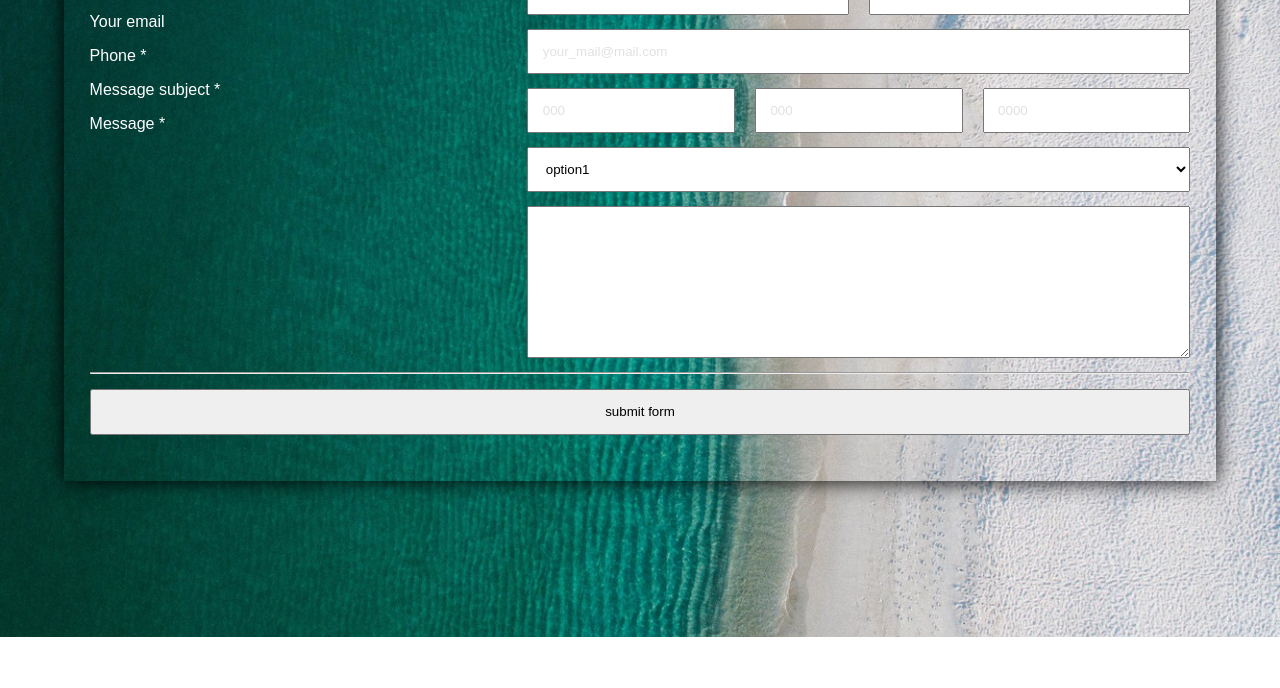
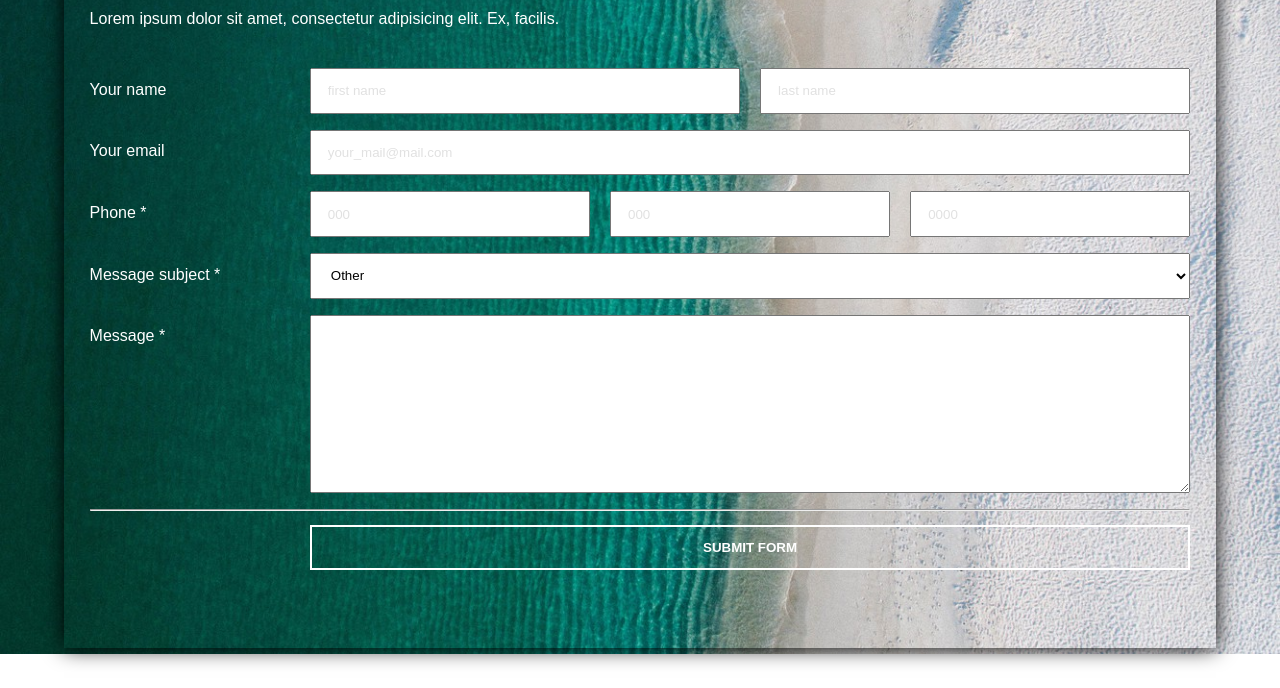
Before and after one commit to Popovsky/form2, a plain HTML site: page index.html in a window 1280 px wide. Shown: the part 163-851 px from the top of the page. Before the commit the page ends 800 px from the top, so only its background shows below. Drawn offline with Linux system fonts and the light colour scheme.

Commit message:
Commit 2

```diff
--- a/css/reset.css
+++ /dev/null
@@ -1,366 +0,0 @@
-/* http://meyerweb.com/eric/tools/css/reset/
-   v2.0-modified | 20110126
-   License: none (public domain)
-*/
-
-html, body, div, span, applet, object, iframe,
-h1, h2, h3, h4, h5, h6, p, blockquote, pre,
-a, abbr, acronym, address, big, cite, code,
-del, dfn, em, img, ins, kbd, q, s, samp,
-small, strike, strong, sub, sup, tt, var,
-b, u, i, center,
-dl, dt, dd, ol, ul, li,
-fieldset, form, label, legend,
-table, caption, tbody, tfoot, thead, tr, th, td,
-article, aside, canvas, details, embed,
-figure, figcaption, footer, header, hgroup,
-menu, nav, output, ruby, section, summary,
-time, mark, audio, video {
-    margin: 0;
-    padding: 0;
-    border: 0;
-    font-size: 100%;
-    font: inherit;
-    vertical-align: baseline;
-}
-
-/* make sure to set some focus styles for accessibility */
-:focus {
-    outline: 0;
-}
-
-/* HTML5 display-role reset for older browsers */
-article, aside, details, figcaption, figure,
-footer, header, hgroup, menu, nav, section {
-    display: block;
-}
-
-body {
-    line-height: 1;
-}
-
-ol, ul {
-    list-style: none;
-}
-
-blockquote, q {
-    quotes: none;
-}
-
-blockquote:before, blockquote:after,
-q:before, q:after {
-    content: '';
-    content: none;
-}
-
-table {
-    border-collapse: collapse;
-    border-spacing: 0;
-}
-
-input[type=search]::-webkit-search-cancel-button,
-input[type=search]::-webkit-search-decoration,
-input[type=search]::-webkit-search-results-button,
-input[type=search]::-webkit-search-results-decoration {
-    -webkit-appearance: none;
-    -moz-appearance: none;
-}
-
-input[type=search] {
-    -webkit-appearance: none;
-    -moz-appearance: none;
-    -webkit-box-sizing: content-box;
-    -moz-box-sizing: content-box;
-    box-sizing: content-box;
-}
-
-textarea {
-    overflow: auto;
-    vertical-align: top;
-    resize: vertical;
-}
-
-/**
- * Correct `inline-block` display not defined in IE 6/7/8/9 and Firefox 3.
- */
-
-audio,
-canvas,
-video {
-    display: inline-block;
-    *display: inline;
-    *zoom: 1;
-    max-width: 100%;
-}
-
-/**
- * Prevent modern browsers from displaying `audio` without controls.
- * Remove excess height in iOS 5 devices.
- */
-
-audio:not([controls]) {
-    display: none;
-    height: 0;
-}
-
-/**
- * Address styling not present in IE 7/8/9, Firefox 3, and Safari 4.
- * Known issue: no IE 6 support.
- */
-
-[hidden] {
-    display: none;
-}
-
-/**
- * 1. Correct text resizing oddly in IE 6/7 when body `font-size` is set using
- *    `em` units.
- * 2. Prevent iOS text size adjust after orientation change, without disabling
- *    user zoom.
- */
-
-html {
-    font-size: 100%; /* 1 */
-    -webkit-text-size-adjust: 100%; /* 2 */
-    -ms-text-size-adjust: 100%; /* 2 */
-}
-
-/**
- * Address `outline` inconsistency between Chrome and other browsers.
- */
-
-a:focus {
-    outline: thin dotted;
-}
-
-/**
- * Improve readability when focused and also mouse hovered in all browsers.
- */
-
-a:active,
-a:hover {
-    outline: 0;
-}
-
-/**
- * 1. Remove border when inside `a` element in IE 6/7/8/9 and Firefox 3.
- * 2. Improve image quality when scaled in IE 7.
- */
-
-img {
-    border: 0; /* 1 */
-    -ms-interpolation-mode: bicubic; /* 2 */
-}
-
-/**
- * Address margin not present in IE 6/7/8/9, Safari 5, and Opera 11.
- */
-
-figure {
-    margin: 0;
-}
-
-/**
- * Correct margin displayed oddly in IE 6/7.
- */
-
-form {
-    margin: 0;
-}
-
-/**
- * Define consistent border, margin, and padding.
- */
-
-fieldset {
-    border: 1px solid #c0c0c0;
-    margin: 0 2px;
-    padding: 0.35em 0.625em 0.75em;
-}
-
-/**
- * 1. Correct color not being inherited in IE 6/7/8/9.
- * 2. Correct text not wrapping in Firefox 3.
- * 3. Correct alignment displayed oddly in IE 6/7.
- */
-
-legend {
-    border: 0; /* 1 */
-    padding: 0;
-    white-space: normal; /* 2 */
-    *margin-left: -7px; /* 3 */
-}
-
-/**
- * 1. Correct font size not being inherited in all browsers.
- * 2. Address margins set differently in IE 6/7, Firefox 3+, Safari 5,
- *    and Chrome.
- * 3. Improve appearance and consistency in all browsers.
- */
-
-button,
-input,
-select,
-textarea {
-    font-size: 100%; /* 1 */
-    margin: 0; /* 2 */
-    vertical-align: baseline; /* 3 */
-    *vertical-align: middle; /* 3 */
-}
-
-/**
- * Address Firefox 3+ setting `line-height` on `input` using `!important` in
- * the UA stylesheet.
- */
-
-button,
-input {
-    line-height: normal;
-}
-
-/**
- * Address inconsistent `text-transform` inheritance for `button` and `select`.
- * All other form control elements do not inherit `text-transform` values.
- * Correct `button` style inheritance in Chrome, Safari 5+, and IE 6+.
- * Correct `select` style inheritance in Firefox 4+ and Opera.
- */
-
-button,
-select {
-    text-transform: none;
-}
-
-/**
- * 1. Avoid the WebKit bug in Android 4.0.* where (2) destroys native `audio`
- *    and `video` controls.
- * 2. Correct inability to style clickable `input` types in iOS.
- * 3. Improve usability and consistency of cursor style between image-type
- *    `input` and others.
- * 4. Remove inner spacing in IE 7 without affecting normal text inputs.
- *    Known issue: inner spacing remains in IE 6.
- */
-
-button,
-html input[type="button"], /* 1 */
-input[type="reset"],
-input[type="submit"] {
-    -webkit-appearance: button; /* 2 */
-    cursor: pointer; /* 3 */
-    *overflow: visible;  /* 4 */
-}
-
-/**
- * Re-set default cursor for disabled elements.
- */
-
-button[disabled],
-html input[disabled] {
-    cursor: default;
-}
-
-/**
- * 1. Address box sizing set to content-box in IE 8/9.
- * 2. Remove excess padding in IE 8/9.
- * 3. Remove excess padding in IE 7.
- *    Known issue: excess padding remains in IE 6.
- */
-
-input[type="checkbox"],
-input[type="radio"] {
-    box-sizing: border-box; /* 1 */
-    padding: 0; /* 2 */
-    *height: 13px; /* 3 */
-    *width: 13px; /* 3 */
-}
-
-/**
- * 1. Address `appearance` set to `searchfield` in Safari 5 and Chrome.
- * 2. Address `box-sizing` set to `border-box` in Safari 5 and Chrome
- *    (include `-moz` to future-proof).
- */
-
-input[type="search"] {
-    -webkit-appearance: textfield; /* 1 */
-    -moz-box-sizing: content-box;
-    -webkit-box-sizing: content-box; /* 2 */
-    box-sizing: content-box;
-}
-
-/**
- * Remove inner padding and search cancel button in Safari 5 and Chrome
- * on OS X.
- */
-
-input[type="search"]::-webkit-search-cancel-button,
-input[type="search"]::-webkit-search-decoration {
-    -webkit-appearance: none;
-}
-
-/**
- * Remove inner padding and border in Firefox 3+.
- */
-
-button::-moz-focus-inner,
-input::-moz-focus-inner {
-    border: 0;
-    padding: 0;
-}
-
-/**
- * 1. Remove default vertical scrollbar in IE 6/7/8/9.
- * 2. Improve readability and alignment in all browsers.
- */
-
-textarea {
-    overflow: auto; /* 1 */
-    vertical-align: top; /* 2 */
-}
-
-/**
- * Remove most spacing between table cells.
- */
-
-table {
-    border-collapse: collapse;
-    border-spacing: 0;
-}
-
-html,
-button,
-input,
-select,
-textarea {
-    color: #222;
-}
-
-
-::-moz-selection {
-    background: #b3d4fc;
-    text-shadow: none;
-}
-
-::selection {
-    background: #b3d4fc;
-    text-shadow: none;
-}
-
-img {
-    vertical-align: middle;
-}
-
-fieldset {
-    border: 0;
-    margin: 0;
-    padding: 0;
-}
-
-textarea {
-    resize: vertical;
-}
-
-.chromeframe {
-    margin: 0.2em 0;
-    background: #ccc;
-    color: #000;
-    padding: 0.2em 0;
-}
--- a/css/styles.css
+++ b/css/styles.css
@@ -1,4 +1,3 @@
-/*@import "reset.css";*/
 * {
     margin: 0;
     padding: 0;
@@ -11,8 +10,10 @@
     object-fit: cover;
     background-repeat: no-repeat;
     min-height: 100vh;
-    height: 100%;
+    /*height: 100%;*/
     padding: 5vh 5vw;
+    display: flex;
+    align-items: center;
 }
 
 .contentForm {
@@ -21,44 +22,73 @@
     width: 100%;
     font-family: sans-serif;
     color: white;
-    padding: 5vh 2vw;
+    padding: 8vh 2vw;
+    max-width: 1200px;
+    margin: auto;
+}
+
+.formName {
+    font-size: 2em;
+}
+
+.formDescription {
+    margin: 2em 0 2.5em;
+    white-space: nowrap;
+    overflow: hidden;
+    text-overflow: ellipsis;
+}
+
+.userFormSection {
+    display: flex;
+    justify-content: space-between;
+    margin: 1em 0;
+}
+
+.text > *, .submitButton {
+    cursor: pointer;
+}
+
+.text {
+    width: 20%;
+    padding-top: 0.8em;
+}
+
+.input {
+    display: flex;
+    justify-content: space-between;
+    width: 80%;
+}
+
+.input > *, .submitButton {
+    padding: 1em 1.2em;
+}
+
+.input > * {
+    width: 100%;
+}
+
+.input > input + input {
+    margin-left: 1.5em;
 }
 
 .contentForm:first-letter {
     text-transform: uppercase;
 }
-
-.contentWrapper {
-    display: flex;
-    justify-content: space-between;
-}
-
-.labelContent > .labelWrapper {
-    margin-top: 1em;
-}
-
-.inputContent > div {
-    display: flex;
-    justify-content: space-between;
-}
-
-.inputContent > div > *, .submitButton, .line {
-    width: 100%;
-    margin: 0.5em 0;
-}
-
-.inputContent > div > input + input {
-    margin-left: 1.5em;
-}
-
+/*===================================*/
 .contentForm div:first-letter {
     text-transform: uppercase;
-}
-
-.contentForm input, .contentForm select, .contentForm button {
-    padding: 1em;
 }
 
 .contentForm input::placeholder {
     color: #e1e1e1;
 }
+/*====================================*/
+.submitButton {
+    margin: 1em 0 1em auto;
+    background: transparent;
+    border: 2px solid white;
+    color: white;
+    text-transform: uppercase;
+    display: table;
+    font-weight: bold;
+}
--- a/index.html
+++ b/index.html
@@ -14,59 +14,61 @@
         <h1 class="formName">contact form</h1>
         <p class="formDescription">Lorem ipsum dolor sit amet, consectetur adipisicing elit. Ex, facilis.</p>
 
-        <div class="contentWrapper">
-            <div class="labelContent">
-                <div class="labelWrapper">
-                    <label for="">your name</label>
+        <section class="userName userFormSection">
+            <div class="text">
+                <label for="name">
+                    your name
+                </label>
             </div>
-                <div class="labelWrapper">
-                    <label for="">your email</label>
-                </div>
-                <div class="labelWrapper">
-                    <label for="">phone *</label>
-                </div>
-                <div class="labelWrapper">
-                    <label for="">message subject *</label>
-                </div>
-                <div class="labelWrapper">
-                    <label for="">message *</label>
-                </div>
-            </div>
-            <div class="inputContent">
-                <div class="userName">
-                    <input type="text" placeholder="first name">
+            <div class="input">
+                <input type="text" placeholder="first name" id="name">
                 <input type="text" placeholder="last name">
             </div>
-
-                <div class="email">
+        </section>
+        <section class="userEmail userFormSection">
+            <div class="text">
+                <label for="email">your email</label>
+            </div>
+            <div class="input">
                 <input type="email" placeholder="your_mail@mail.com" id="email">
             </div>
-
-                <div class="phone">
-                    <input type="tel" placeholder="000">
+        </section>
+        <section class="userPhone userFormSection">
+            <div class="text">
+                <label for="phone">phone *</label>
+            </div>
+            <div class="input">
+                <input type="tel" placeholder="000" id="phone">
                 <input type="tel" placeholder="000">
                 <input type="tel" placeholder="0000">
             </div>
-
-                <div class="subject">
-                    <select name="">
-                        <option value="option1">option1</option>
-                        <option value="option2">option2</option>
-                        <option value="option3">option3</option>
-                        <option value="option4">option4</option>
-                        <option value="option5">option5</option>
-                        <option value="other">other</option>
+        </section>
+        <section class="userSubject userFormSection">
+            <div class="text">
+                <label for="subject">message subject *</label>
+            </div>
+            <div class="input">
+                <select name="" id="subject">
+                    <option value="option1">Option1</option>
+                    <option value="option2">Option2</option>
+                    <option value="option3">Option3</option>
+                    <option value="option4">Option4</option>
+                    <option value="option5">Option5</option>
+                    <option value="other" selected>Other</option>
                 </select>
             </div>
-
-                <div class="message">
-                    <textarea name="" id="" cols="30" rows="10"></textarea>
+        </section>
+        <section class="userMessage userFormSection">
+            <div class="text">
+                <label for="message">message *</label>
             </div>
+            <div class="input">
+                <textarea name="" id="message" cols="30" rows="10"></textarea>
             </div>
-        </div>
+        </section>
 
         <hr class="line">
-        <button class="submitButton" type="submit">submit form</button>
+        <button class="submitButton input" type="submit">submit form</button>
     </form>
 </section>
 </body>
```
Lines whose indentation alone changed are shown as unchanged.
